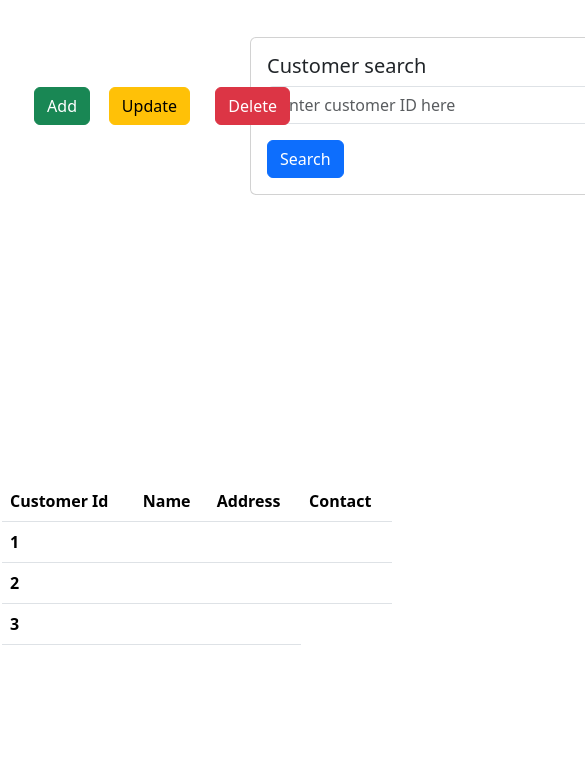
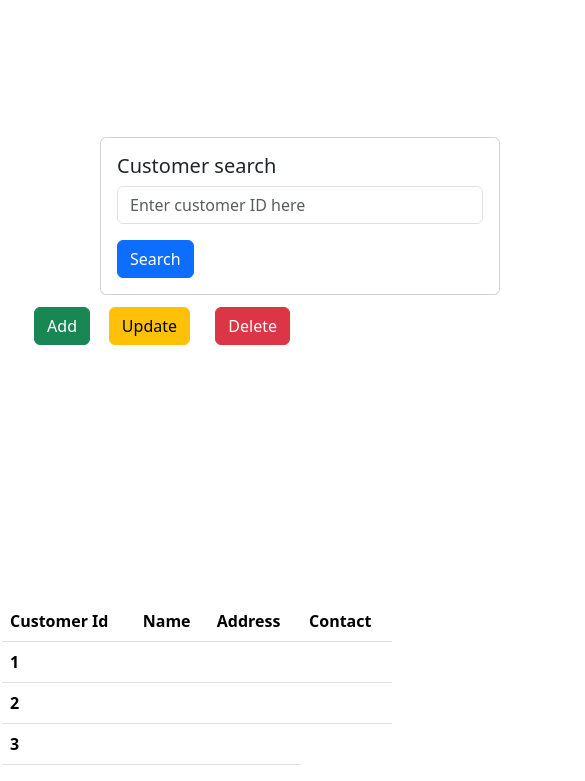
Before and after one commit to pubudiniashani/Assignment-06, a plain HTML site: page customer.html in a window 390 px wide. Shown: the part 63-844 px from the top of the page, 585 px wide, since content can reach past the window. Drawn offline with nearby package versions, Linux system fonts and the light colour scheme.

Commit message:
customer   updated

```diff
--- a/customer.html
+++ b/customer.html
@@ -2,18 +2,14 @@
 <html lang="en">
 <head>
     <meta charset="UTF-8">
+    <meta name="viewport" content="width=device-width, initial-scale=1.0">
     <title>Customer form</title>
 
     <link href="https://cdn.jsdelivr.net/npm/bootstrap@5.3.3/dist/css/bootstrap.min.css" rel="stylesheet" integrity="sha384-QWTKZyjpPEjISv5WaRU9OFeRpok6YctnYmDr5pNlyT2bRjXh0JMhjY6hW+ALEwIH" crossorigin="anonymous">
 
     <style>
 
-       /* .div1{
-            !*width: 100vw;*!
-            !*height: 50px;*!
-            background-color: dodgerblue;
-            display: flex;
-        }*/
+
 
        .container{
            padding: 2px;
@@ -29,7 +25,7 @@
         .search{
             position: absolute;
             width: 600px;
-            left: 250px;
+            left: 180px;
             justify-content: space-between;
             top: 100px;
         }
@@ -57,6 +53,35 @@
             top: 150px;
         }
 
+        @media all and (max-width: 768px){
+            .search{
+
+                width: 400px;
+                left: 100px;
+                top: 200px;
+            }
+
+            .custable{
+                bottom: 0;
+            }
+
+            .add{
+                top: 370px;
+                right: 300px;
+            }
+
+            .update{
+                top: 370px;
+                right: 200px;
+            }
+            .delete{
+                top: 370px;
+                right: 100px;
+            }
+
+
+
+        }
 
 
     </style>
```
